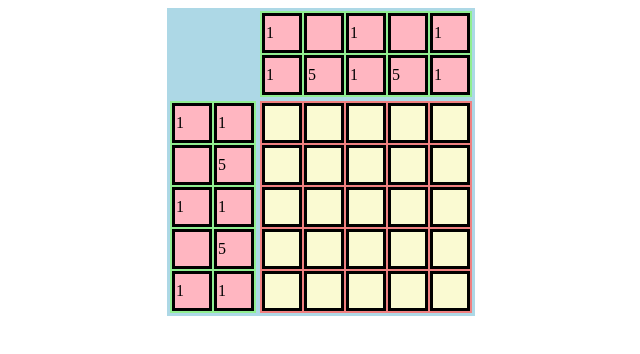
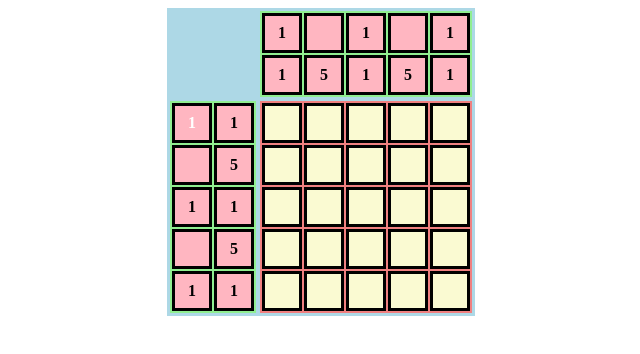
Before and after one commit to khafizovas/japuzzle-frontend, a React (Create React App) app: page / in a window 1280 px wide. Shown: the top 354 px of the page, without its empty margins (319-959 px from the left). Built offline with nearby package versions, Linux system fonts and the light colour scheme.

Commit message:
Change task structure, add hints colors

```diff
--- a/src/App.js
+++ b/src/App.js
@@ -3,21 +3,54 @@ import Field from './Field/Field';
 
 const App = () => {
 	const task = {
-		size: {
-			width: 5,
-			height: 5,
-		},
+		id: 'sampleID',
+		colors: ['#000000'],
 		hints: {
-			rows: [[1, 1], [5], [1, 1], [5], [1, 1]],
-			columns: [[1, 1], [5], [1, 1], [5], [1, 1]],
+			rows: [
+				[
+					{ color: '#ffffff', count: 1 },
+					{ color: '#000000', count: 1 },
+				],
+				[{ color: '#000000', count: 5 }],
+				[
+					{ color: '#000000', count: 1 },
+					{ color: '#000000', count: 1 },
+				],
+				[{ color: '#000000', count: 5 }],
+				[
+					{ color: '#000000', count: 1 },
+					{ color: '#000000', count: 1 },
+				],
+			],
+			columns: [
+				[
+					{ color: '#000000', count: 1 },
+					{ color: '#000000', count: 1 },
+				],
+				[{ color: '#000000', count: 5 }],
+				[
+					{ color: '#000000', count: 1 },
+					{ color: '#000000', count: 1 },
+				],
+				[{ color: '#000000', count: 5 }],
+				[
+					{ color: '#000000', count: 1 },
+					{ color: '#000000', count: 1 },
+				],
+			],
 		},
 	};
 
+	const taskSize = {
+		height: task.hints.rows.length,
+		width: task.hints.columns.length,
+	};
+
 	const [solution, setSolution] = useState(
-		Array(task.size.height).fill(Array(task.size.width).fill(0))
+		Array(taskSize.height).fill(Array(taskSize.width).fill(0))
 	);
 
-	return <Field size={task.size} hints={task.hints} />;
+	return <Field size={taskSize} hints={task.hints} />;
 };
 
 export default App;
--- a/src/HintsField/HintsField.css
+++ b/src/HintsField/HintsField.css
@@ -6,7 +6,9 @@
 	width: 2em;
 	height: 2em;
 
-	border: solid;
+	border: solid #000;
+	background: lightpink;
 
-	background: lightpink;
+	text-align: center;
+	font-weight: bold;
 }
--- a/src/HintsField/HintsField.js
+++ b/src/HintsField/HintsField.js
@@ -27,8 +27,11 @@ const HintsField = (props) => {
 				{hints.map((hintsPart, i) => (
 					<tr key={i}>
 						{hintsPart.map((hint, j) => (
-							<td key={i * j + j} className='game-hint-cell'>
-								{hint}
+							<td
+								key={i * j + j}
+								className='game-hint-cell'
+								style={{ color: hint.color }}>
+								{hint.count}
 							</td>
 						))}
 					</tr>
--- a/src/InputCell/InputCell.css
+++ b/src/InputCell/InputCell.css
@@ -8,3 +8,7 @@
 
 	cursor: pointer;
 }
+
+.game-input-cell:hover {
+	box-shadow: inset 0em 0em 0.2em 0.2em rgba(0, 0, 0, 0.5);
+}
```
